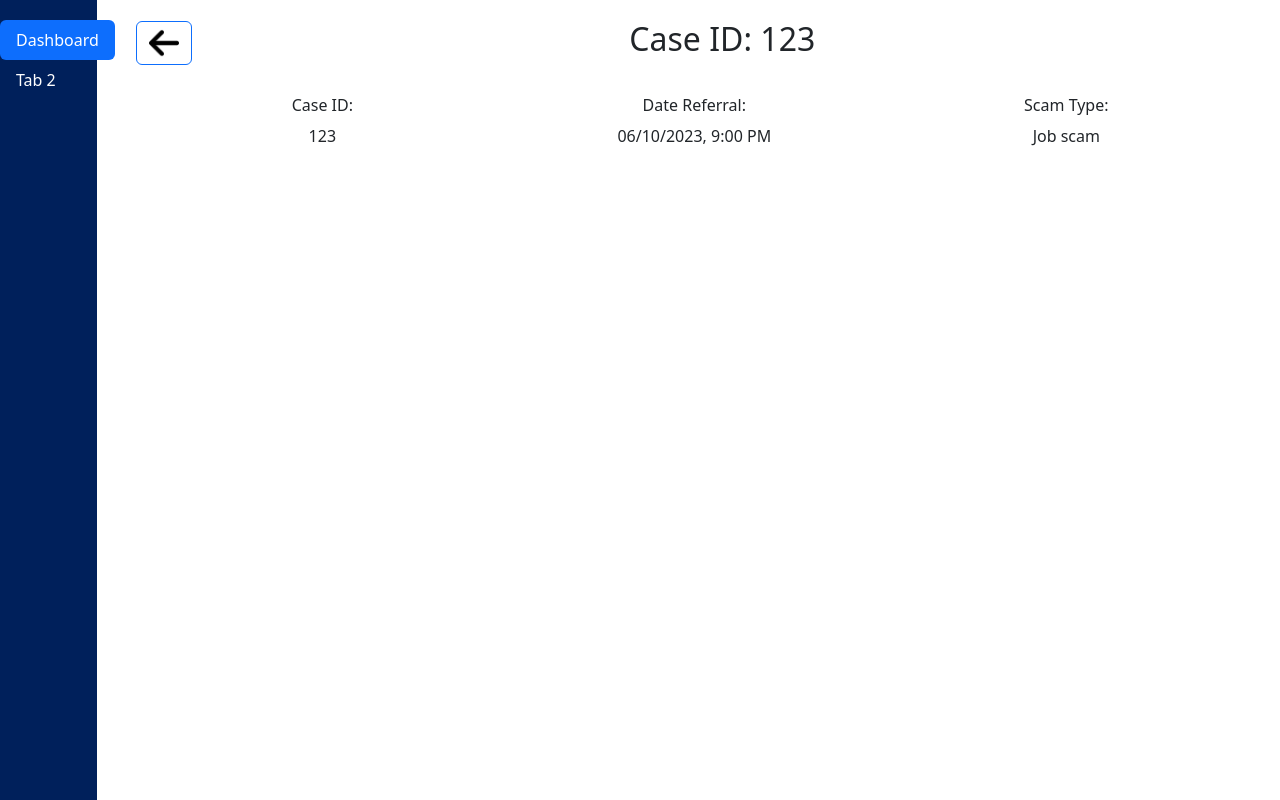
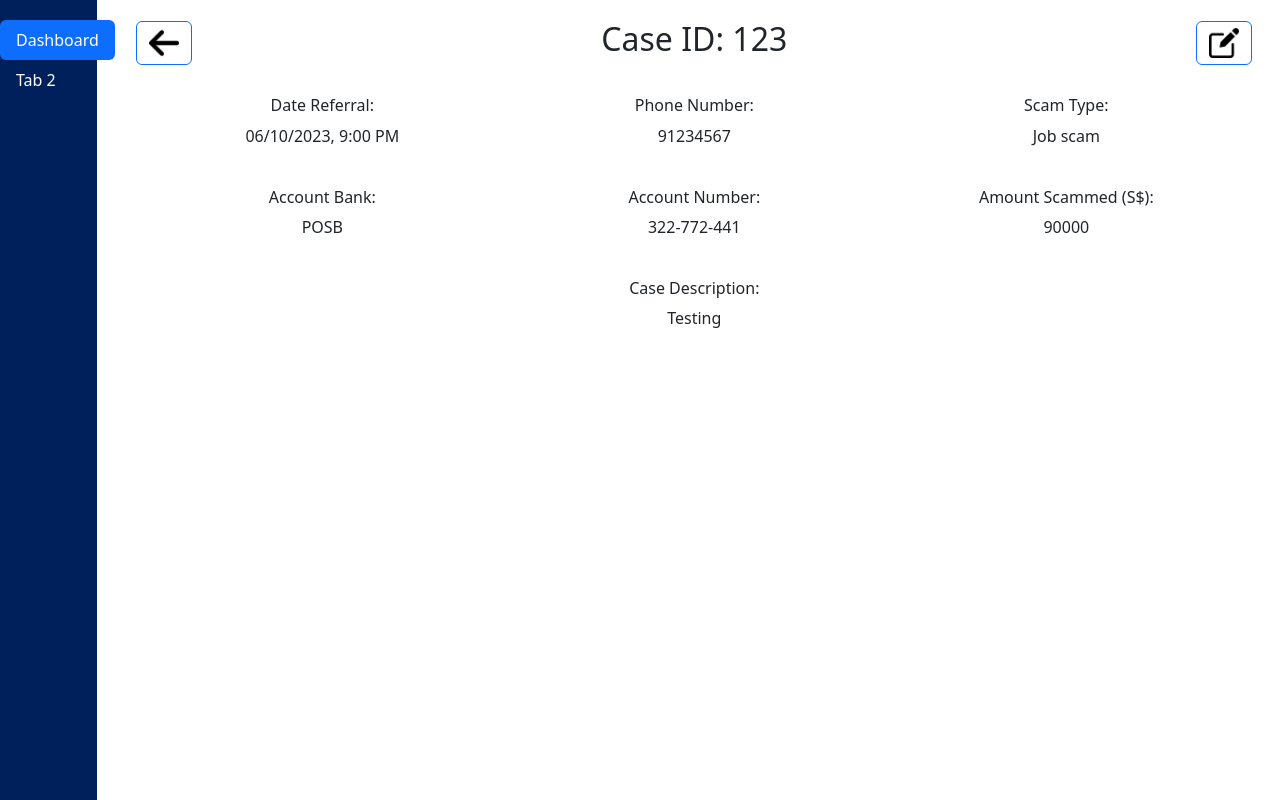
Before and after one commit to Donovan9617/antiscam-frontend, a React (Create React App) app: page / in a window 1280 px wide. Both pictures are taken after a click on the element "123". Built offline with nearby package versions, Linux system fonts and the light colour scheme.

Commit message:
Add case details and edit

```diff
--- a/src/pages/caseinfo/caseinfo.jsx
+++ b/src/pages/caseinfo/caseinfo.jsx
@@ -3,15 +3,22 @@
 import { useNavigate, useParams } from "react-router-dom";
 import { ROUTES } from "../../config";
 import back from "../../images/back.png";
+import edit from "../../images/edit.png";
+import { CaseInfoEdit } from "./caseinfoedit/caseinfoedit";
 import { CaseInfoGrid } from "./caseinfogrid/caseinfogrid";
 
 export const CaseInfo = () => {
   const { caseid } = useParams();
   const navigate = useNavigate();
   const [caseInformation, setCaseInformation] = useState();
+  const [editMode, setEditMode] = useState(false);
 
-  const backToDashboardButtonHandler = () => {
-    navigate(ROUTES.DASHBOARD);
+  const handleBack = () => {
+    editMode ? setEditMode(!editMode) : navigate(ROUTES.DASHBOARD);
+  };
+
+  const handleEditCaseInfo = () => {
+    setEditMode(!editMode);
   };
 
   useEffect(() => {
@@ -19,34 +26,57 @@
     // Since no DB yet, we assume this is the returned data
     const data = {
       caseid: 123,
+      datereferral: new Date(2023, 5, 10, 21, 0),
+      phonenumber: "91234567",
+      scamtype: "Job scam",
+      accountbank: "POSB",
+      accountnumber: "322-772-441",
+      amountscammed: 90000,
       description: "Testing",
-      datereferral: new Date(2023, 5, 10, 21, 0),
-      scamtype: "Job scam",
-      assignee: "Tom",
-      status: "Activated",
     };
     setCaseInformation(data);
-  }, []);
+  }, [editMode]);
 
   return (
     <>
       <Container
         style={{ marginTop: 20, display: "flex", alignItems: "center" }}
       >
-        <Button
-          onClick={backToDashboardButtonHandler}
-          style={{ backgroundColor: "transparent" }}
-        >
+        <Button onClick={handleBack} style={{ backgroundColor: "transparent" }}>
           <Image
             src={back}
             alt="back"
             style={{ width: "30px", height: "30px" }}
           />
         </Button>
-        <h2 style={{ textAlign: "center", flex: 1 }}>Case ID: {caseid}</h2>
+        <h2 style={{ textAlign: "center", flex: 1 }}>
+          {editMode ? "Edit " : ""}
+          Case ID: {caseid}
+        </h2>
+        {editMode ? (
+          <></>
+        ) : (
+          <Button
+            onClick={handleEditCaseInfo}
+            style={{ backgroundColor: "transparent" }}
+          >
+            <Image
+              src={edit}
+              alt="edit"
+              style={{ width: "30px", height: "30px" }}
+            />
+          </Button>
+        )}
       </Container>
       <Container style={{ marginTop: "30px" }} className="text-center">
-        <CaseInfoGrid caseInformation={caseInformation} />
+        {editMode ? (
+          <CaseInfoEdit
+            caseInformation={caseInformation}
+            setEditMode={setEditMode}
+          />
+        ) : (
+          <CaseInfoGrid caseInformation={caseInformation} />
+        )}
       </Container>
     </>
   );
--- /dev/null
+++ b/src/pages/caseinfo/caseinfoedit/caseinfoedit.jsx
@@ -0,0 +1,123 @@
+import { useState } from "react";
+import { Button, Col, Container, Form, Row } from "react-bootstrap";
+
+export const CaseInfoEdit = ({ caseInformation, setEditMode }) => {
+  const [editedCaseInformation, setEditedCaseInformation] =
+    useState(caseInformation);
+
+  const saveCaseInformation = () => {
+    // Make an API call to backend to save the edited JSON
+    console.log("Saved case information", editedCaseInformation);
+    setEditMode(false);
+  };
+
+  return (
+    <Container>
+      <Form>
+        <Row className="mb-4">
+          <Form.Group as={Col}>
+            <Form.Label>Date Referral</Form.Label>
+            <Form.Control
+              type="date"
+              name="datereferral"
+              value={editedCaseInformation.datereferral
+                .toISOString()
+                .substr(0, 10)}
+              onChange={(e) => {
+                setEditedCaseInformation({
+                  ...editedCaseInformation,
+                  datereferral: new Date(e.target.value),
+                });
+              }}
+            />
+          </Form.Group>
+          <Form.Group as={Col}>
+            <Form.Label>Phone Number</Form.Label>
+            <Form.Control
+              type="number"
+              name="phonenumber"
+              value={editedCaseInformation.phonenumber}
+              onChange={(e) => {
+                setEditedCaseInformation({
+                  ...editedCaseInformation,
+                  phonenumber: e.target.value,
+                });
+              }}
+            />
+          </Form.Group>
+          <Form.Group as={Col}>
+            <Form.Label>Scam Type</Form.Label>
+            <Form.Select value={editedCaseInformation.scamtype}>
+              <option>Job Scam</option>
+              <option>Love Scam</option>
+              <option>Parcel Scam</option>
+              <option>Others</option>
+            </Form.Select>
+          </Form.Group>
+        </Row>
+        <Row className="mb-4">
+          <Form.Group as={Col}>
+            <Form.Label>Account Bank</Form.Label>
+            <Form.Control
+              type="text"
+              name="accountbank"
+              value={editedCaseInformation.accountbank}
+              onChange={(e) => {
+                setEditedCaseInformation({
+                  ...editedCaseInformation,
+                  accountbank: e.target.value,
+                });
+              }}
+            />
+          </Form.Group>
+          <Form.Group as={Col}>
+            <Form.Label>Account Number</Form.Label>
+            <Form.Control
+              type="text"
+              name="accountnumber"
+              value={editedCaseInformation.accountnumber}
+              onChange={(e) => {
+                setEditedCaseInformation({
+                  ...editedCaseInformation,
+                  accountnumber: e.target.value,
+                });
+              }}
+            />
+          </Form.Group>
+          <Form.Group as={Col}>
+            <Form.Label>Amount Scammed (S$)</Form.Label>
+            <Form.Control
+              type="number"
+              name="accountscammed"
+              value={editedCaseInformation.amountscammed}
+              onChange={(e) => {
+                setEditedCaseInformation({
+                  ...editedCaseInformation,
+                  amountscammed: e.target.value,
+                });
+              }}
+            />
+          </Form.Group>
+        </Row>
+        <Row className="mb-4">
+          <Form.Group className="mb-3">
+            <Form.Label>Case Description</Form.Label>
+            <Form.Control
+              as="textarea"
+              name="casedescription"
+              value={editedCaseInformation.description}
+              style={{ height: "100px" }}
+              onChange={(e) => {
+                setEditedCaseInformation({
+                  ...editedCaseInformation,
+                  description: e.target.value,
+                });
+              }}
+            />
+          </Form.Group>
+        </Row>
+      </Form>
+      <Button onClick={saveCaseInformation}>Save</Button>
+    </Container>
+  );
+};
--- a/src/pages/caseinfo/caseinfogrid/caseinfogrid.jsx
+++ b/src/pages/caseinfo/caseinfogrid/caseinfogrid.jsx
@@ -3,11 +3,7 @@
 export const CaseInfoGrid = ({ caseInformation }) => {
   return (
     <Container style={{ marginTop: "30px" }}>
-      <Row>
-        <Col>
-          <h6>Case ID:</h6>
-          <p>{caseInformation && caseInformation.caseid}</p>
-        </Col>
+      <Row className="mb-4">
         <Col>
           <h6>Date Referral:</h6>
           <p>
@@ -27,10 +23,32 @@
           </p>
         </Col>
         <Col>
+          <h6>Phone Number:</h6>
+          <p>{caseInformation && caseInformation.phonenumber}</p>
+        </Col>
+        <Col>
           <h6>Scam Type:</h6>
           <p>{caseInformation && caseInformation.scamtype}</p>
         </Col>
       </Row>
+      <Row className="mb-4">
+        <Col>
+          <h6>Account Bank:</h6>
+          <p>{caseInformation && caseInformation.accountbank}</p>
+        </Col>
+        <Col>
+          <h6>Account Number:</h6>
+          <p>{caseInformation && caseInformation.accountnumber}</p>
+        </Col>
+        <Col>
+          <h6>Amount Scammed (S$):</h6>
+          <p>{caseInformation && caseInformation.amountscammed}</p>
+        </Col>
+      </Row>
+      <Row className="mb-4">
+        <h6>Case Description:</h6>
+        <p>{caseInformation && caseInformation.description}</p>
+      </Row>
     </Container>
   );
 };
--- a/src/pages/newcase/newcase.jsx
+++ b/src/pages/newcase/newcase.jsx
@@ -7,7 +7,7 @@
 export const NewCase = () => {
   const navigate = useNavigate();
 
-  const backToDashboardButtonHandler = () => {
+  const handleBackToDashboard = () => {
     navigate(ROUTES.DASHBOARD);
   };
   return (
@@ -16,7 +16,7 @@
         style={{ marginTop: 20, display: "flex", alignItems: "center" }}
       >
         <Button
-          onClick={backToDashboardButtonHandler}
+          onClick={handleBackToDashboard}
           style={{ backgroundColor: "transparent" }}
         >
           <Image
--- a/src/pages/newcase/newcaseform/newcaseform.jsx
+++ b/src/pages/newcase/newcaseform/newcaseform.jsx
@@ -6,15 +6,13 @@
       <Form>
         <Row className="mb-3">
           <Form.Group as={Col}>
-            <Form.Label>Case ID</Form.Label>
-            <Form.Control type="text" placeholder="Enter Case ID..." />
-          </Form.Group>
-
-          <Form.Group as={Col}>
             <Form.Label>Date Referral</Form.Label>
             <Form.Control type="date" placeholder="Enter date referral..." />
           </Form.Group>
-
+          <Form.Group as={Col}>
+            <Form.Label>Phone Number</Form.Label>
+            <Form.Control type="number" placeholder="Enter Phone Number..." />
+          </Form.Group>
           <Form.Group as={Col}>
             <Form.Label>Scam Type</Form.Label>
             <Form.Select>
@@ -25,29 +23,24 @@
             </Form.Select>
           </Form.Group>
         </Row>
-
         <Row className="mb-3">
           <Form.Group as={Col}>
-            <Form.Label>Phone Number</Form.Label>
-            <Form.Control type="number" placeholder="Enter Phone Number..." />
+            <Form.Label>Account Bank</Form.Label>
+            <Form.Control type="text" placeholder="Enter Account Bank..." />
           </Form.Group>
-
           <Form.Group as={Col}>
             <Form.Label>Account Number</Form.Label>
             <Form.Control type="number" placeholder="Enter Amount Number..." />
           </Form.Group>
-
           <Form.Group as={Col}>
             <Form.Label>Amount Scammed (S$)</Form.Label>
             <Form.Control type="number" placeholder="Enter Amount Scammed..." />
           </Form.Group>
         </Row>
-
         <Form.Group className="mb-3">
           <Form.Label>Website URL</Form.Label>
           <Form.Control type="url" placeholder="Enter Website URL..." />
         </Form.Group>
-
         <Form.Group className="mb-3">
           <Form.Label>Case Description</Form.Label>
           <Form.Control
@@ -56,7 +49,6 @@
             style={{ height: "100px" }}
           />
         </Form.Group>
-
         <Container style={{ textAlign: "center", marginTop: "10px" }}>
           <Button variant="primary" type="submit">
             Activate Case
```
Also changed, not shown: src/pages/dashboard/dashboard.jsx (+4 -4 lines), src/images/edit.png (added).
